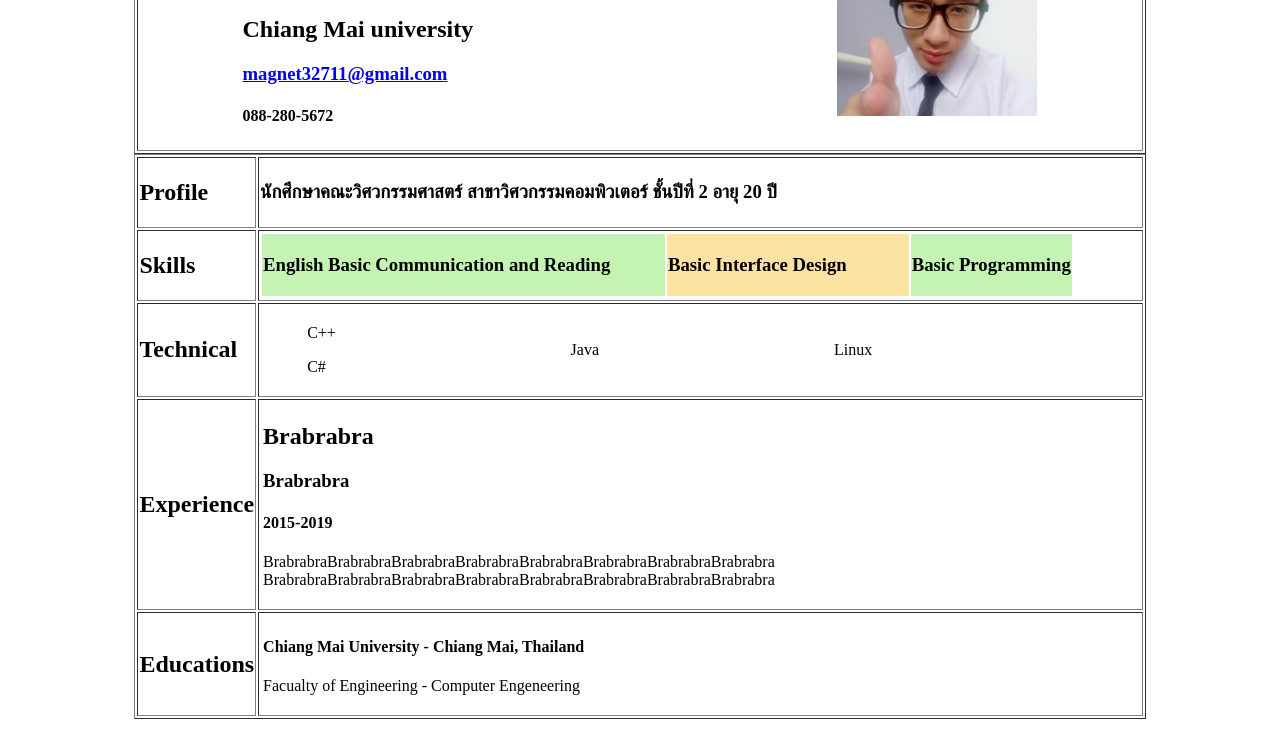
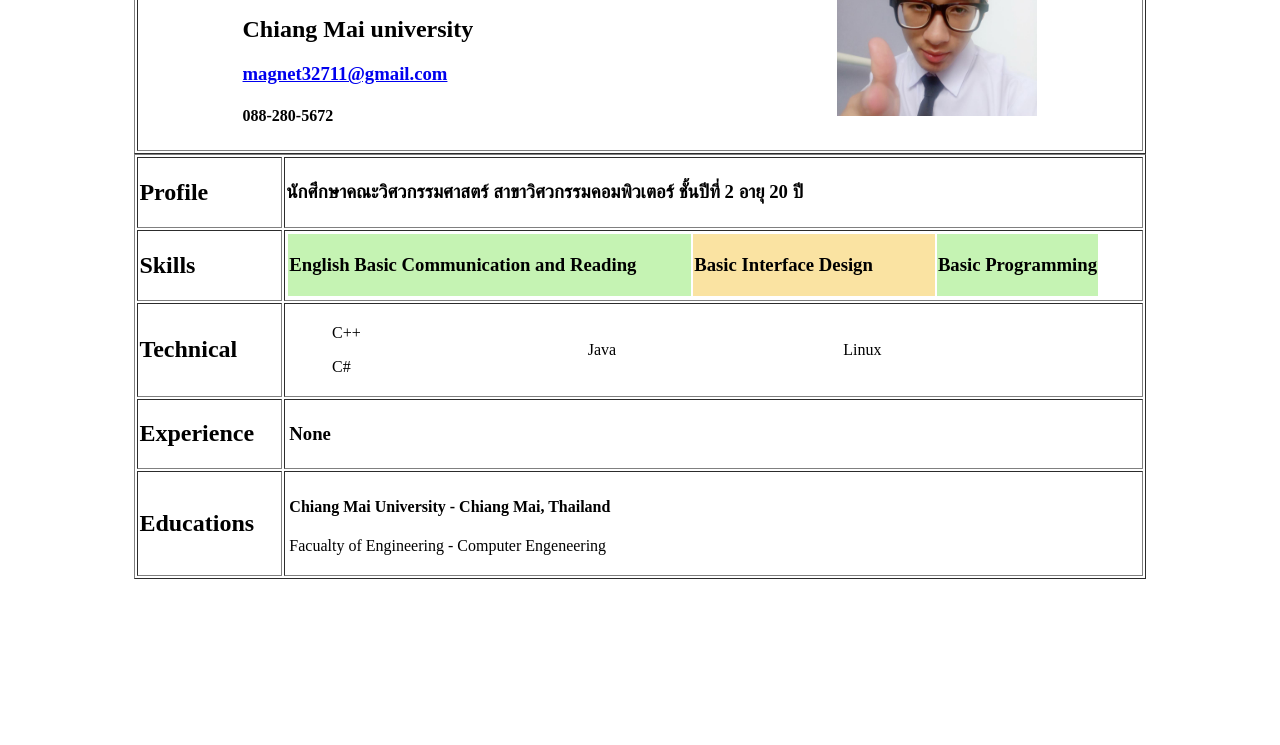
Before and after one commit to magnet327/CPE207_Lab1, a plain HTML site: page index.html in a window 1280 px wide. Shown: the part 275-1020 px from the top of the page. After the commit the page ends 880 px from the top, so only its background shows below. Drawn offline with Linux system fonts and the light colour scheme.

Commit message:
add index.html

```diff
--- a/index.html
+++ b/index.html
@@ -126,11 +126,9 @@
                         <tbody>
                             <tr>
                                 <td>
-                                    <h2>Brabrabra</h2>
-                                    <h3>Brabrabra</h3>
-                                    <h4>2015-2019</h4>
-                                    <p>BrabrabraBrabrabraBrabrabraBrabrabraBrabrabraBrabrabraBrabrabraBrabrabra
-                                        BrabrabraBrabrabraBrabrabraBrabrabraBrabrabraBrabrabraBrabrabraBrabrabra</p>
+
+                                    <h3>None</h3>
+
                                 </td>
                             </tr>
                         </tbody>
```
